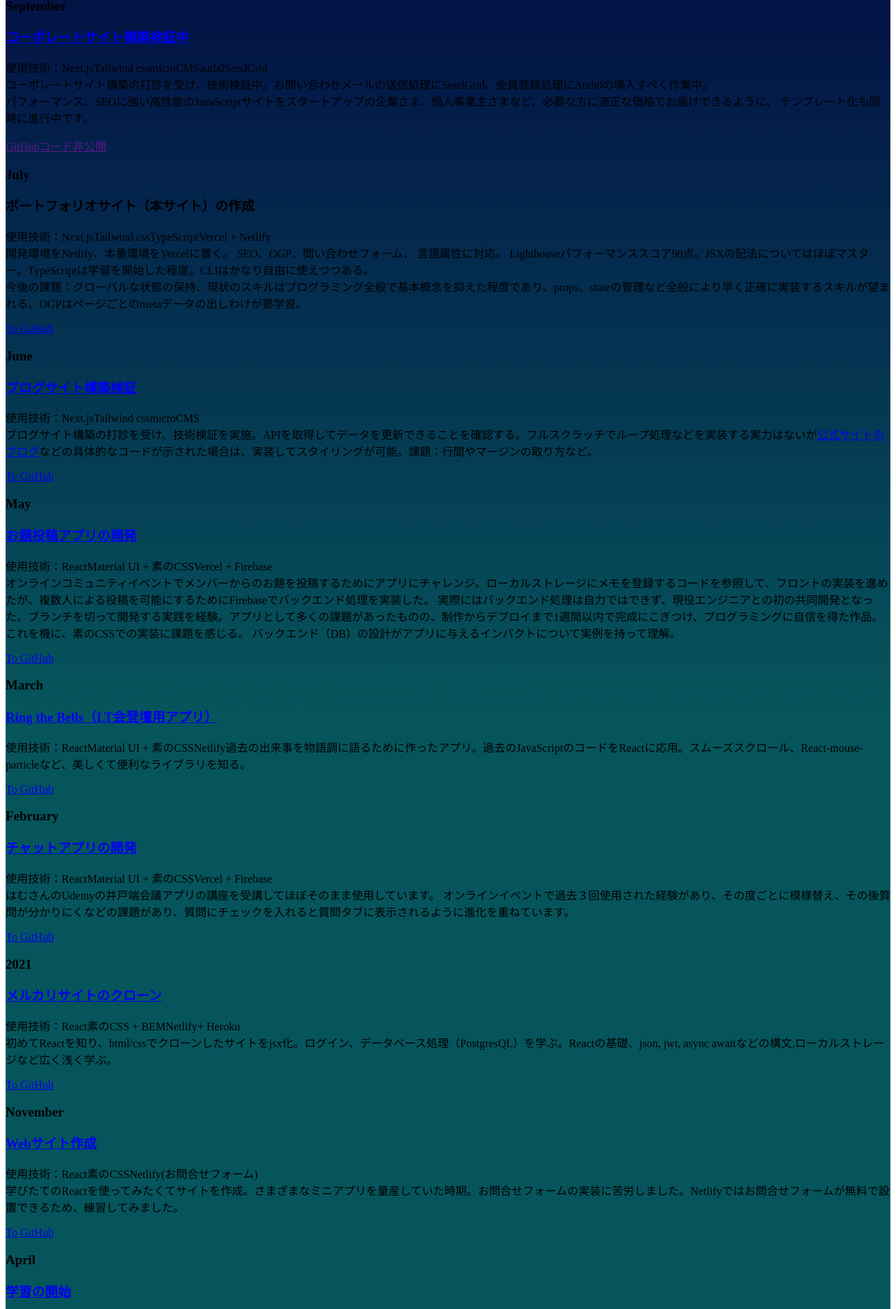
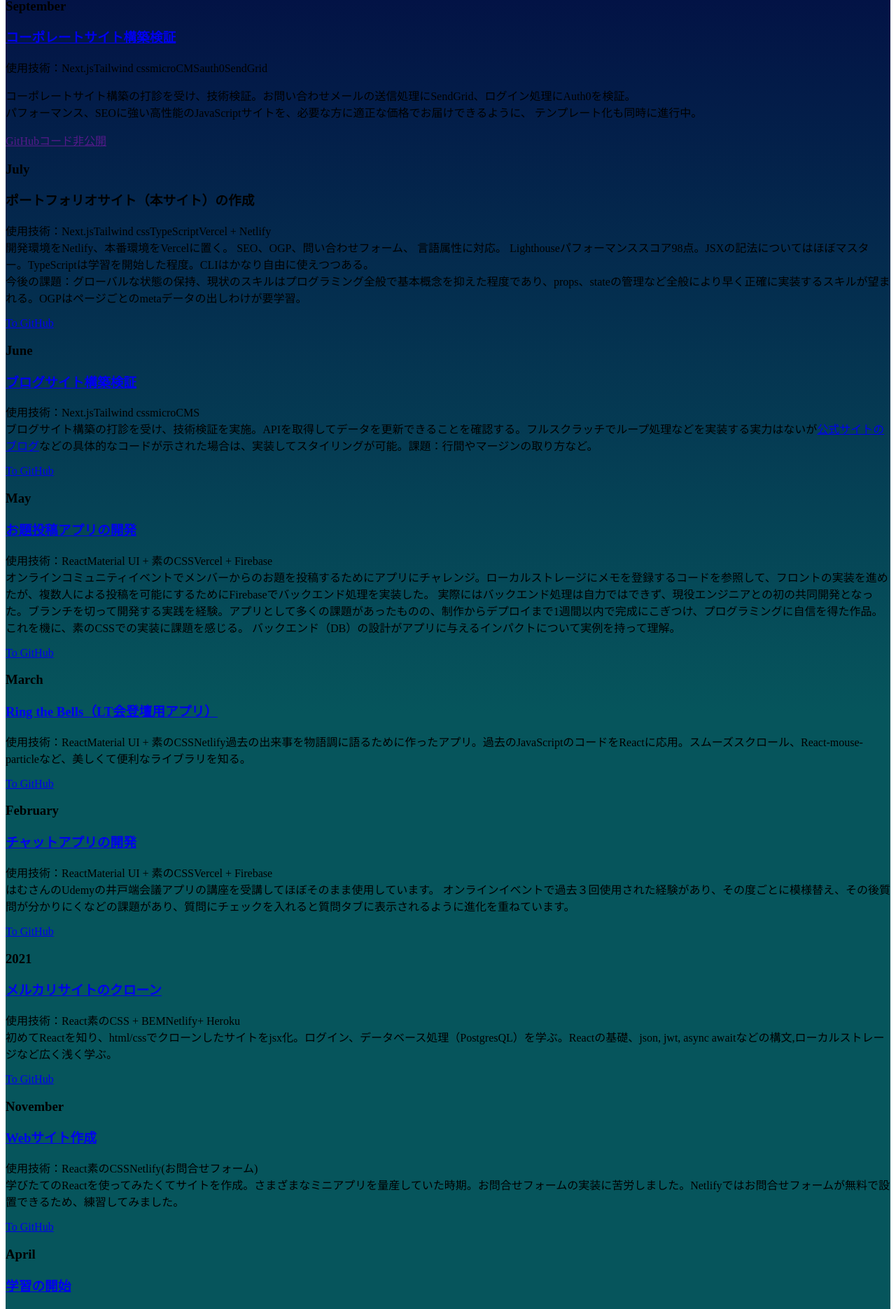
Before and after one commit to yoko-at-home/yoko-2021, a Next.js app: page /skills in a window 1280 px wide. Shown: the part 797-2667 px from the top of the page at 70% size. Built offline with nearby package versions, Linux system fonts and the light colour scheme.

Commit message:
文字サイズの調整

```diff
--- a/src/components/Timeline/index.js
+++ b/src/components/Timeline/index.js
@@ -68,7 +68,7 @@ export const Timeline = () => {
             </div>
             <div className='order-1 py-4 px-6 w-5/12 bg-gray-200 rounded-lg shadow-xl'>
               <h3 className='mb-3 text-lg font-bold text-gray-800 hover:text-green-600'>
-                <Link href='/websites#blog'>コーポレートサイト構築検証中</Link>
+                <Link href='/websites#blog'>コーポレートサイト構築検証</Link>
               </h3>
               <p className='text-sm font-medium tracking-wide leading-snug text-gray-800 text-opacity-100'>
                 使用技術：
@@ -78,10 +78,12 @@ export const Timeline = () => {
                 <SkillTagSolid spanColor='purple'>auth0</SkillTagSolid>
                 <SkillTagSolid spanColor='purple'>SendGrid</SkillTagSolid>
                 <br />
-                コーポレートサイト構築の打診を受け、技術検証中。お問い合わせメールの送信処理にSendGrid、会員登録処理にAuth0の導入すべく作業中。
+                <p className='text-xs'>
+                  コーポレートサイト構築の打診を受け、技術検証。お問い合わせメールの送信処理にSendGrid、ログイン処理にAuth0を検証。
                   <br />
-                パフォーマンス、SEOに強い高性能のJavaScriptサイトをスタートアップの企業さま、個人事業主さまなど、必要な方に適正な価格でお届けできるように、
-                テンプレート化も同時に進行中です。
+                  パフォーマンス、SEOに強い高性能のJavaScriptサイトを、必要な方に適正な価格でお届けできるように、
+                  テンプレート化も同時に進行中。
+                </p>
               </p>
               <ButtonSmall src=''>GitHubコード非公開</ButtonSmall>
             </div>
@@ -112,11 +114,13 @@ export const Timeline = () => {
                   Vercel + Netlify
                 </SkillTagSolid>
                 <br />
+                <span className='text-xs'>
                   開発環境をNetlify、本番環境をVercelに置く。
                   SEO、OGP、問い合わせフォーム、 言語属性に対応。
                   Lighthouseパフォーマンススコア98点。JSXの記法についてはほぼマスター。TypeScriptは学習を開始した程度。CLIはかなり自由に使えつつある。
                   <br />
                   今後の課題：グローバルな状態の保持、現状のスキルはプログラミング全般で基本概念を抑えた程度であり、props、stateの管理など全般により早く正確に実装するスキルが望まれる。OGPはページごとのmetaデータの出しわけが要学習。
+                </span>
               </p>
               <ButtonSmall src='https://github.com/yoko-at-home/yoko-2021'>
                 To GitHub
@@ -144,6 +148,7 @@ export const Timeline = () => {
                 <SkillTagSolid spanColor='blue'>Tailwind css</SkillTagSolid>
                 <SkillTagSolid spanColor='purple'>microCMS</SkillTagSolid>
                 <br />
+                <span className='text-xs'>
                   ブログサイト構築の打診を受け、技術検証を実施。APIを取得してデータを更新できることを確認する。フルスクラッチでループ処理などを実装する実力はないが
                   <a
                     target='_blank'
@@ -153,6 +158,7 @@ export const Timeline = () => {
                     公式サイトのブログ
                   </a>
                   などの具体的なコードが示された場合は、実装してスタイリングが可能。課題：行間やマージンの取り方など。
+                </span>
               </p>
               <ButtonSmall src='https://github.com/yoko-at-home/next-microcms'>
                 To GitHub
@@ -194,9 +200,11 @@ export const Timeline = () => {
                   Vercel + Firebase
                 </SkillTagSolid>
                 <br />
+                <span className='text-xs'>
                   オンラインコミュニティイベントでメンバーからのお題を投稿するためにアプリにチャレンジ。ローカルストレージにメモを登録するコードを参照して、フロントの実装を進めたが、複数人による投稿を可能にするためにFirebaseでバックエンド処理を実装した。
                   実際にはバックエンド処理は自力ではできず、現役エンジニアとの初の共同開発となった。ブランチを切って開発する実践を経験。アプリとして多くの課題があったものの、制作からデプロイまで1週間以内で完成にこぎつけ、プログラミングに自信を得た作品。これを機に、素のCSSでの実装に課題を感じる。
                   バックエンド（DB）の設計がアプリに与えるインパクトについて実例を持って理解。
+                </span>
               </p>
               <ButtonSmall src='https://github.com/yoko-at-home/qin_bulletin-board/'>
                 To GitHub
@@ -226,7 +234,9 @@ export const Timeline = () => {
                   Material UI + 素のCSS
                 </SkillTagSolid>
                 <SkillTagSolid spanColor='purple'>Netlify</SkillTagSolid>
+                <span className='text-xs'>
                   過去の出来事を物語調に語るために作ったアプリ。過去のJavaScriptのコードをReactに応用。スムーズスクロール、React-mouse-particleなど、美しくて便利なライブラリを知る。
+                </span>
               </p>
               <ButtonSmall src='https://github.com/yoko-at-home/next-microcms'>
                 To GitHub
@@ -266,8 +276,10 @@ export const Timeline = () => {
                   Vercel + Firebase
                 </SkillTagSolid>
                 <br />
+                <span className='text-xs'>
                   はむさんのUdemyの井戸端会議アプリの講座を受講してほぼそのまま使用しています。
                   オンラインイベントで過去３回使用された経験があり、その度ごとに模様替え、その後質問が分かりにくなどの課題があり、質問にチェックを入れると質問タブに表示されるように進化を重ねています。
+                </span>
               </p>
               <ButtonSmall src='https://github.com/yoko-at-home/qin_bulletin-board/'>
                 To GitHub
@@ -298,8 +310,11 @@ export const Timeline = () => {
                   Netlify+ Heroku
                 </SkillTagSolid>
                 <br />
+                <span className='text-xs'>
                   初めてReactを知り、html/cssでクローンしたサイトをjsx化。ログイン、データベース処理（PostgresQL）を学ぶ。Reactの基礎、json,
-                jwt, async awaitなどの構文,ローカルストレージなど広く浅く学ぶ。
+                  jwt, async
+                  awaitなどの構文,ローカルストレージなど広く浅く学ぶ。
+                </span>
               </p>
               <ButtonSmall src='https://github.com/yoko-at-home/next-microcms'>
                 To GitHub
@@ -337,7 +352,9 @@ export const Timeline = () => {
                   Netlify(お問合せフォーム)
                 </SkillTagSolid>
                 <br />
+                <span className='text-xs'>
                   学びたてのReactを使ってみたくてサイトを作成。さまざまなミニアプリを量産していた時期。お問合せフォームの実装に苦労しました。Netlifyではお問合せフォームが無料で設置できるため、練習してみました。
+                </span>
               </p>
               <ButtonSmall src='https://github.com/yoko-at-home/chocolatepiano_react'>
                 To GitHub
@@ -366,7 +383,9 @@ export const Timeline = () => {
                   AWS (S3/Route53)
                 </SkillTagSolid>
                 <br />
+                <span className='text-xs'>
                   Progate、ドットインストールで独学を開始。初めてのWebサイトをネットで見つけたBootstrapテンプレートを用いて作成。AWSのS3にホスティングし、Route53でルーティングをしてみた。AWSを剪定したのは、前職でのサービスがAWSを使用しており、離職後も理解を深めてみたいという思いが強かったため。
+                </span>
               </p>
               {/* <ButtonSmall src='https://github.com/yoko-at-home/next-microcms'>
                 To GitHub
```
Lines whose indentation alone changed are shown as unchanged.
